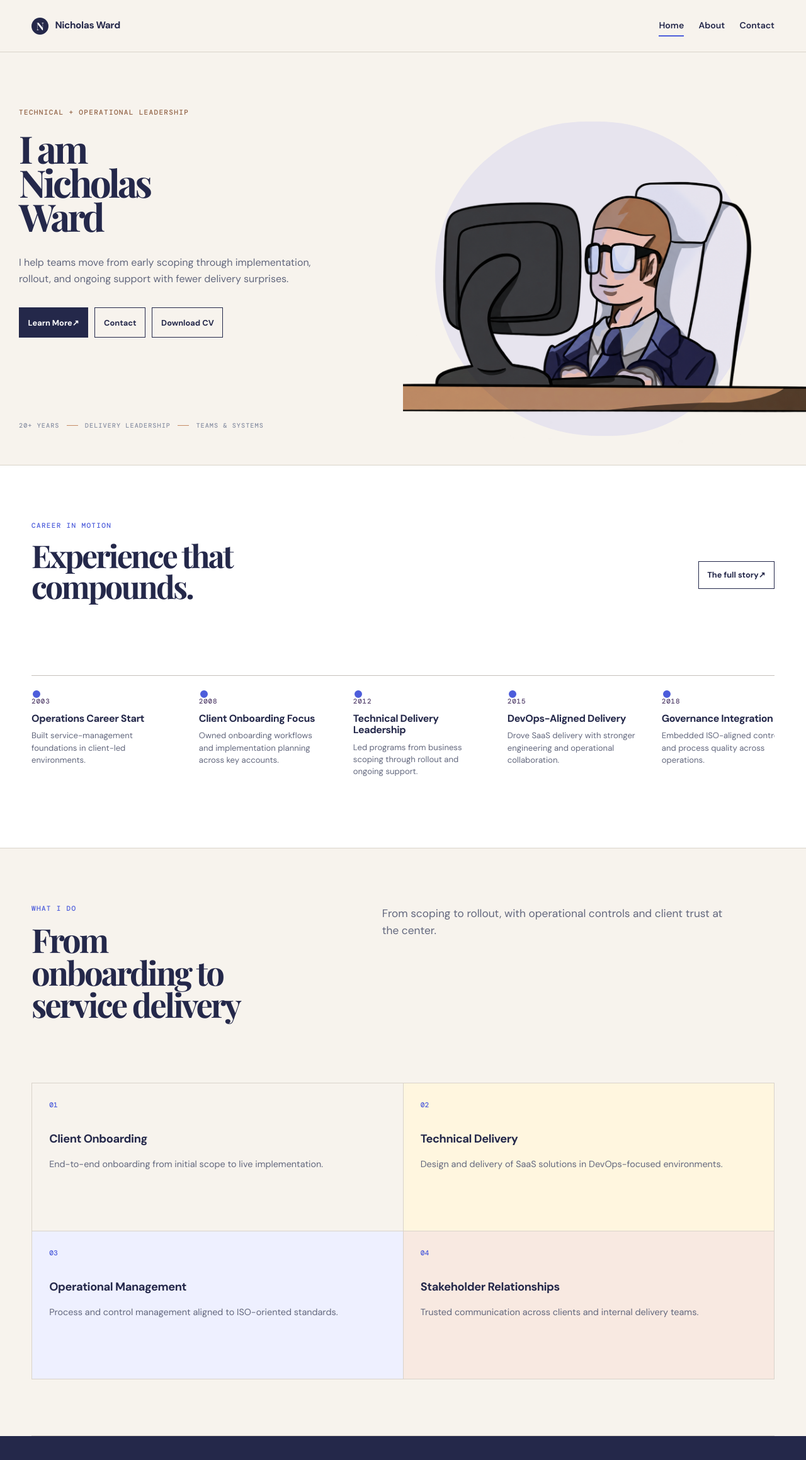
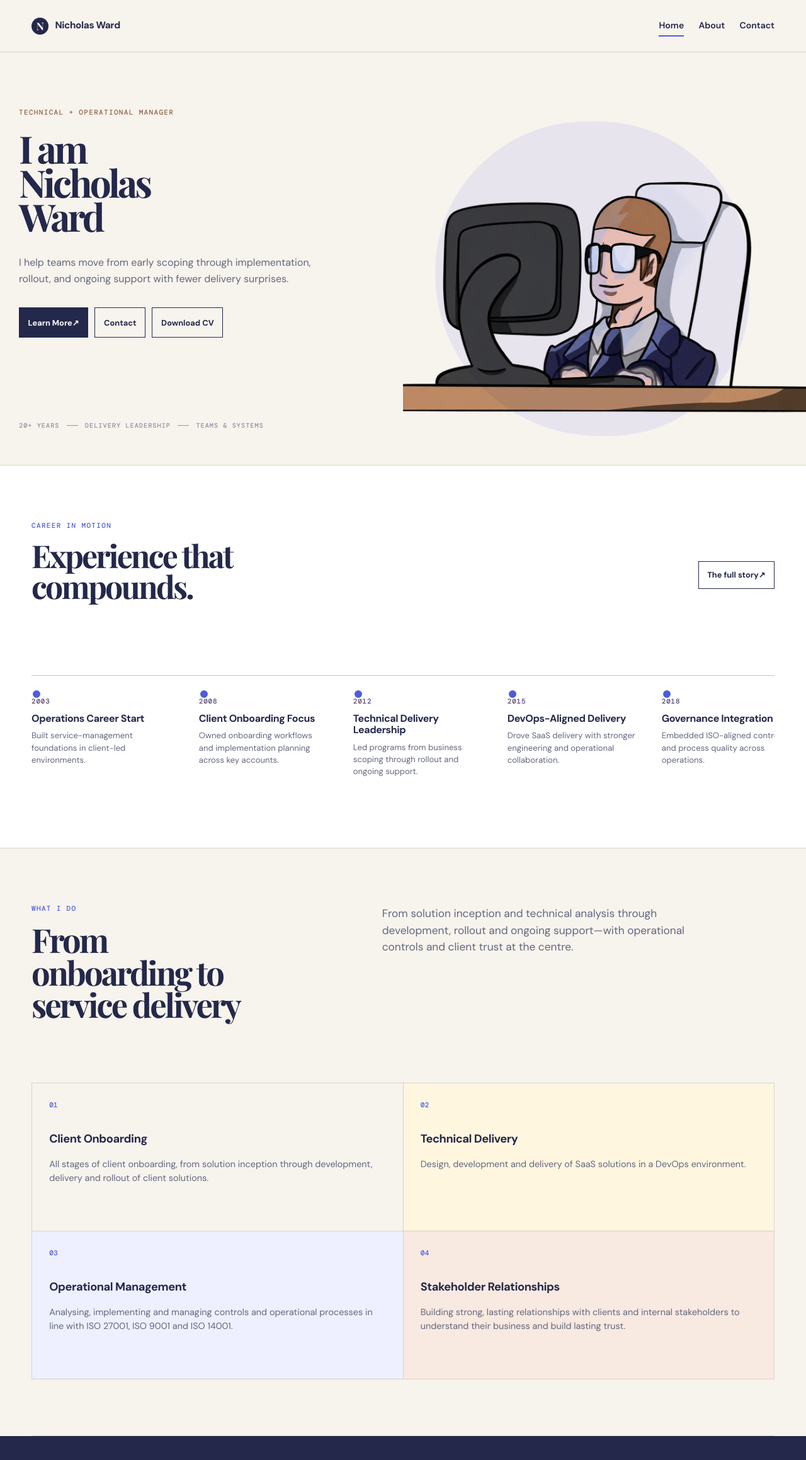
Before and after one commit to Wardy-uk/nicholaswardweb, a Next.js app in the folder upgrade-next/: page / in a window 1280 px wide. Shown: the top 2318 px of the page at 63% size. Built offline with nearby package versions, Linux system fonts and the light colour scheme; a web font is replaced by a local one.

Commit message:
Restore original professional experience detail

```diff
--- a/upgrade-next/app/about/page.tsx
+++ b/upgrade-next/app/about/page.tsx
@@ -5,7 +5,7 @@ import { Timeline } from "../../components/Timeline";
 export default function AboutPage() {
   return <><SiteHeader active="about" /><main id="main">
     <section className="page-hero container"><p className="eyebrow">About</p><h1>Operationally grounded. Technically fluent.</h1></section>
-    <section className="container page-layout"><div><p className="lead">Over 20 years in technical and operational service management roles, delivering from initial scope through go-live and support.</p><p className="lead">Focus areas include client onboarding, technical service delivery, governance, and relationship leadership.</p><p className="lead">I provide a practical bridge between business priorities and technical execution, helping teams maintain quality and momentum.</p></div><div><img className="portrait" src="/img/nicholas-profile-cutout.png" alt="Nicholas Ward profile" /></div></section>
+    <section className="container page-layout"><div><p className="lead">I have worked in operational and technical service management roles for over 20 years, with extensive experience in marketing technology, supply chain management, operational management and business implementation.</p><p className="lead">My current role centres on day-to-day technical, operational and project management; business analysis; client relationship and technical account management; and HSEQ&amp;S management, incorporating ISO 9001, ISO 14001, OHSAS 18001 and ISO 27001.</p><p className="lead">I provide a one-stop shop for clients and internal stakeholders: easing them through the implementation journey from initial scoping and business and technical analysis, through development, testing and release, to ongoing support.</p></div><div><img className="portrait" src="/img/nicholas-profile-cutout.png" alt="Nicholas Ward profile" /></div></section>
     <section className="about-view container"><div><p className="eyebrow">What I&apos;m drawn to</p><h2>Ambitious work that needs a better operating model.</h2></div><div><p className="lead">I&apos;m drawn to technical, team-based work with room to improve how things operate: building capability, reducing bloat and making AI adoption genuinely useful.</p><p className="lead">The aim is not to remove responsibility from people. It&apos;s to remove friction, so they can think better, grow faster and take real ownership of their work.</p></div></section>
     <section className="ai-principle"><div className="container"><p className="eyebrow">A practical view of AI</p><blockquote>AI should make teams more capable, not less thoughtful.</blockquote><p>Used well, it clears repetitive work, improves a first pass and gives people more space for judgement. It never replaces the need to understand the problem or own the outcome.</p></div></section>
     <section className="section container"><div style={{ marginTop: "3rem" }}><Timeline /></div></section>
--- a/upgrade-next/app/contact/page.tsx
+++ b/upgrade-next/app/contact/page.tsx
@@ -3,5 +3,5 @@ import { SiteFooter } from "../../components/SiteFooter";
 import { SiteHeader } from "../../components/SiteHeader";
 
 export default function ContactPage() {
-  return <><SiteHeader active="contact" /><main id="main" className="contact-page"><section className="page-hero container"><p className="eyebrow">Contact</p><h1>Bring me a challenge worth solving.</h1></section><section className="container page-layout"><div><p className="lead">If you&apos;re building a technical team, improving how work gets done or making AI useful in practice, tell me about it.</p><p className="lead">Direct email: <a className="contact-email" href="mailto:contact@nickward.co.uk">contact@nickward.co.uk</a></p><img className="portrait contact-portrait" src="/img/nicholas-profile-cutout.png" alt="Nicholas Ward profile" /></div><div><ContactForm /></div></section></main><SiteFooter /></>;
+  return <><SiteHeader active="contact" /><main id="main" className="contact-page"><section className="page-hero container"><p className="eyebrow">Contact</p><h1>Bring me a challenge worth solving.</h1></section><section className="container page-layout"><div><p className="lead">If you&apos;re building a technical team, improving how work gets done or making AI useful in practice, tell me about it.</p><p className="lead">Use the form and I&apos;ll respond as soon as possible.</p><p className="lead">Direct email: <a className="contact-email" href="mailto:contact@nickward.co.uk">contact@nickward.co.uk</a></p><img className="portrait contact-portrait" src="/img/nicholas-profile-cutout.png" alt="Nicholas Ward profile" /></div><div><ContactForm /></div></section></main><SiteFooter /></>;
 }
--- a/upgrade-next/app/page.tsx
+++ b/upgrade-next/app/page.tsx
@@ -10,10 +10,10 @@ import "./portfolio.css";
 import "./showcase.css";
 
 const services = [
-  ["01", "Client Onboarding", "End-to-end onboarding from initial scope to live implementation."],
-  ["02", "Technical Delivery", "Design and delivery of SaaS solutions in DevOps-focused environments."],
-  ["03", "Operational Management", "Process and control management aligned to ISO-oriented standards."],
-  ["04", "Stakeholder Relationships", "Trusted communication across clients and internal delivery teams."],
+  ["01", "Client Onboarding", "All stages of client onboarding, from solution inception through development, delivery and rollout of client solutions."],
+  ["02", "Technical Delivery", "Design, development and delivery of SaaS solutions in a DevOps environment."],
+  ["03", "Operational Management", "Analysing, implementing and managing controls and operational processes in line with ISO 27001, ISO 9001 and ISO 14001."],
+  ["04", "Stakeholder Relationships", "Building strong, lasting relationships with clients and internal stakeholders to understand their business and build lasting trust."],
 ];
 
 export default function HomePage() {
@@ -21,7 +21,7 @@ export default function HomePage() {
     <main id="main">
       <section className="hero hero-showcase">
         <div className="hero-copy hero-showcase-copy">
-          <p className="eyebrow">Technical + Operational Leadership</p>
+          <p className="eyebrow">Technical + Operational Manager</p>
           <h1>I am Nicholas Ward</h1>
           <p className="lead">I help teams move from early scoping through implementation, rollout, and ongoing support with fewer delivery surprises.</p>
           <div className="hero-actions"><Link className="button button-primary" href="/about">Learn More <span className="button-arrow">↗</span></Link><Link className="button" href="/contact">Contact</Link><a className="button" href="/cvAug2020.docx">Download CV</a></div>
@@ -32,7 +32,7 @@ export default function HomePage() {
       <section className="timeline-section"><div className="container"><div className="career-top"><div><p className="eyebrow">Career in motion</p><h2>Experience that compounds.</h2></div><Link className="button" href="/about">The full story <span className="button-arrow">↗</span></Link></div><Timeline /></div></section>
 
       <section className="section container">
-        <div className="section-intro"><div><p className="eyebrow">What I Do</p><h2>From onboarding to service delivery</h2></div><p className="lead">From scoping to rollout, with operational controls and client trust at the center.</p></div>
+        <div className="section-intro"><div><p className="eyebrow">What I Do</p><h2>From onboarding to service delivery</h2></div><p className="lead">From solution inception and technical analysis through development, rollout and ongoing support—with operational controls and client trust at the centre.</p></div>
         <div className="services">{services.map(([number, title, copy]) => <article className="service" key={number}><span className="service-number">{number}</span><h3>{title}</h3><p>{copy}</p></article>)}</div>
       </section>
 
```
